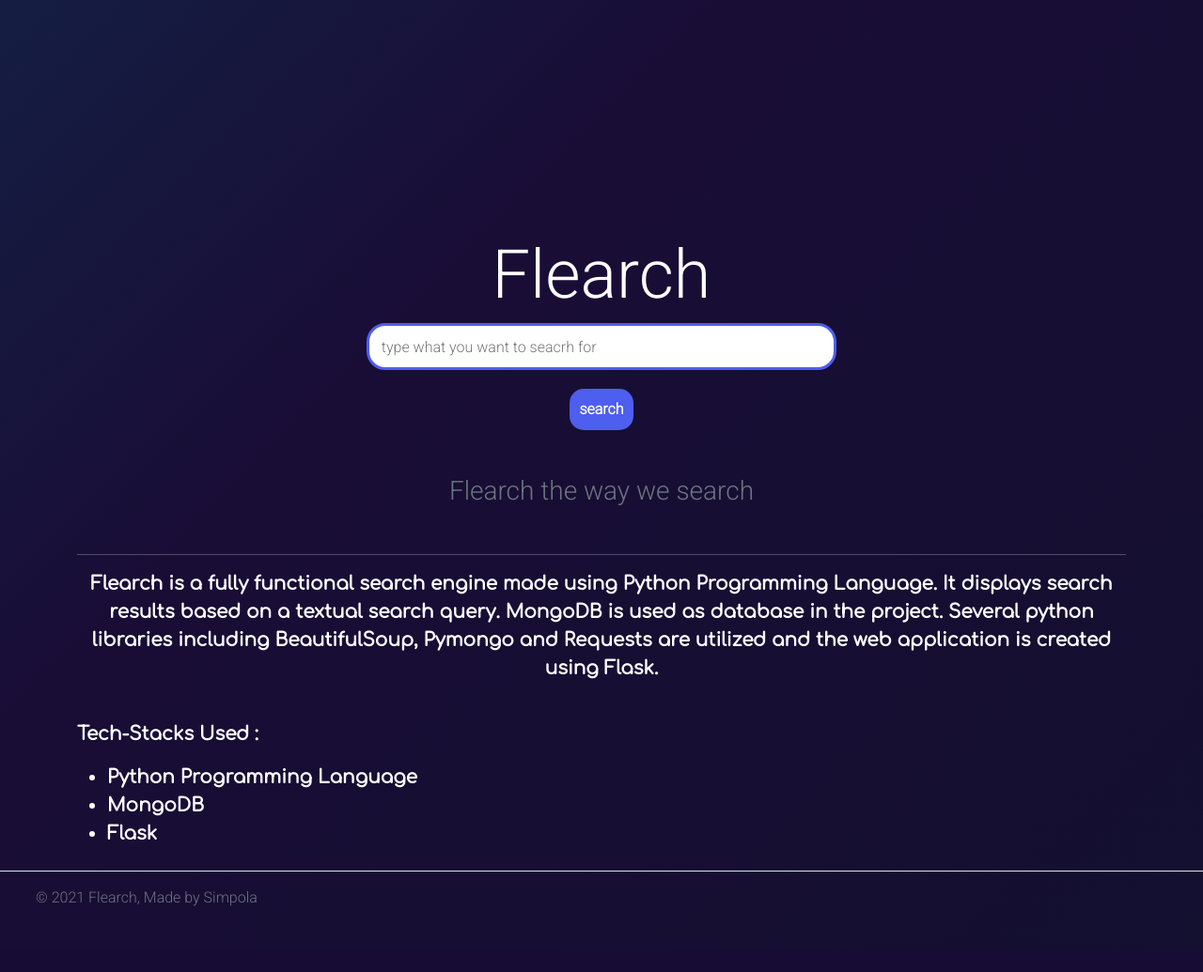
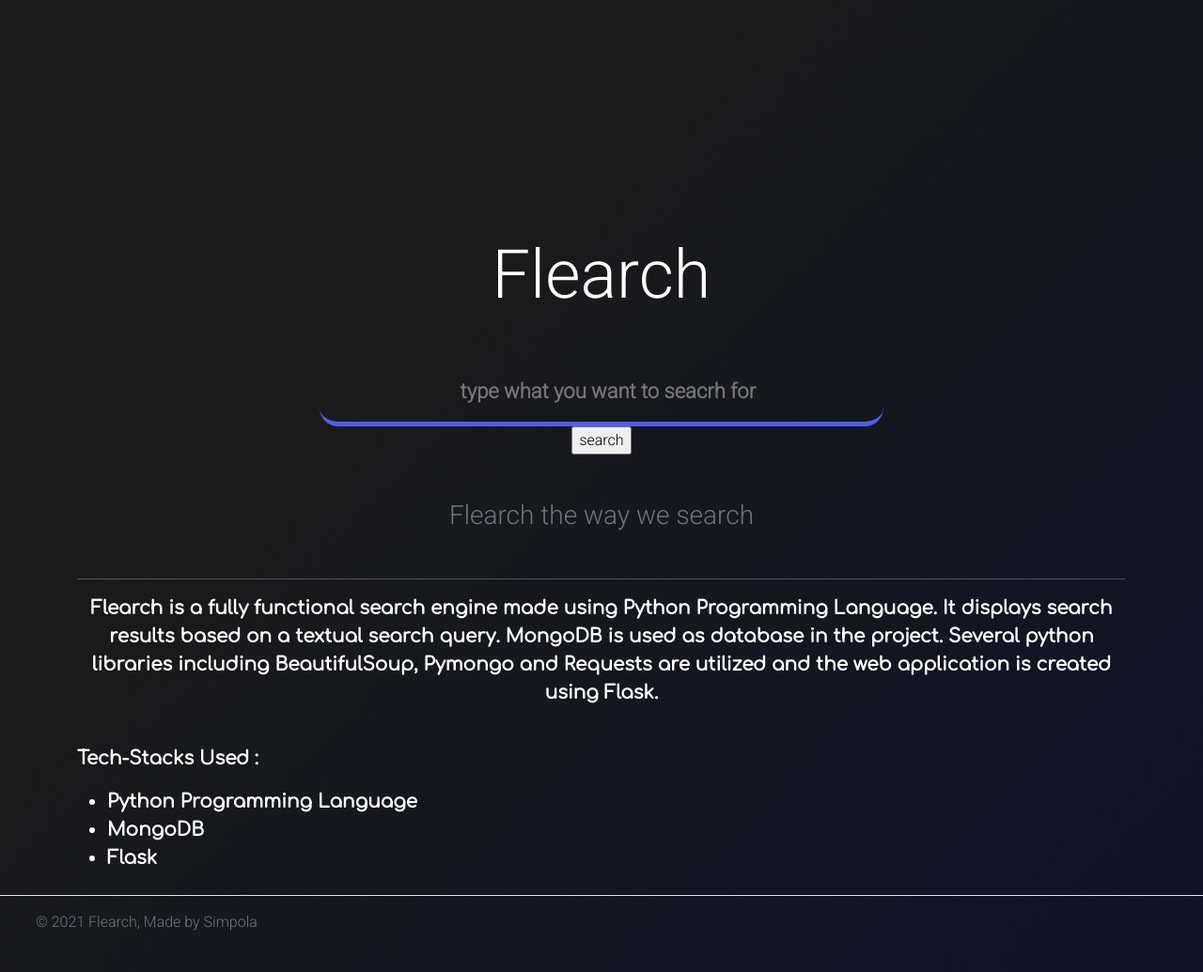
Before and after one commit to lugnitdgp/TDoC-Glugle, a Flask app: page / in a window 1280 px wide. Shown: the whole page at 94% size. Before the commit the page ends 965 px from the top, so only its background shows below. Run offline with Flask 2, Linux system fonts and the light colour scheme; some libraries are stand-ins or nearby versions.

Commit message:
updated base.css

```diff
--- a/Simpola-Task4/static/css/base.css
+++ b/Simpola-Task4/static/css/base.css
@@ -1,14 +1,13 @@
 @import url("https://fonts.googleapis.com/css2?family=Roboto:wght@300&display=swap");
 @import url("https://fonts.googleapis.com/css2?family=Comfortaa&family=Roboto:wght@300&display=swap");
+@import url('https://fonts.googleapis.com/css2?family=Comfortaa&family=Montserrat+Alternates:wght@200;300;400&family=Roboto:wght@300&display=swap');
 
 body {
-  background: linear-gradient(
-    -45deg,
-    rgb(13, 18, 41),
-    #190d36,
-    #084e68,
-    rgb(7, 34, 83)
-  );
+  background: linear-gradient(-45deg,
+      rgb(1, 10, 53),
+      #1a1a1a,
+      #252525,
+      rgb(25, 25, 26));
   background-size: 400% 400%;
   animation: gradient 13s ease infinite;
   font-family: "Roboto", sans-serif;
@@ -20,9 +19,11 @@ body {
   0% {
     background-position: 0% 50%;
   }
+
   50% {
     background-position: 100% 50%;
   }
+
   100% {
     background-position: 0% 50%;
   }
@@ -34,105 +35,140 @@ body {
   cursor: context-menu;
   box-sizing: border-box;
 }
+
 body::-webkit-scrollbar {
   display: none;
 }
 
 /* Hide scrollbar for IE, Edge and Firefox */
 body {
-  -ms-overflow-style: none; /* IE and Edge */
-  scrollbar-width: none; /* Firefox */
+  -ms-overflow-style: none;
+  /* IE and Edge */
+  scrollbar-width: none;
+  /* Firefox */
 }
+
 /* no scroll bar ended*/
 
 .take_query_home {
+  margin-top: 40px;
   border-radius: 20px;
   outline: none;
   padding-left: 5px;
-  border: 3px solid rgb(78, 94, 238);
-  width: 500px;
-  height: 50px;
+  border: 5px solid rgb(78, 94, 238);
+  border-top: none;
+  border-left: none;
+  background: none;
+  color: rgb(175, 175, 175);
+  font-weight: bold;
+  font-size: 22px;
+  text-align: center;
+  border-right: none;
+  width: 600px;
+  height: 70px;
 }
 
-.button_submit_home {
-  background-color: rgb(78, 94, 238);
-  border-radius: 15px;
+.search-btn-home {
+  background: linear-gradient(-45deg,
+      rgb(12, 24, 82),
+      #15739e,
+      #3b088d,
+      rgb(130, 47, 226));
+  background-size: 400% 400%;
+  animation: button-gradient 13s ease infinite;
+  font-weight: 700;
+  border-radius: 90px;
+  padding: 0.5em 1em;
+  font-weight: 400;
+  letter-spacing: 0.2rem;
   border: none;
-  outline: none !important;
+  outline: none;
   margin-top: 20px;
-  color: white;
-  font-weight: bold;
-  padding: 10px;
   transition: 0.3s all ease-in-out;
+  color: rgb(82, 236, 198);
 }
 
-.button_submit:hover {
-  transition: 0.3s all ease-in-out;
-  background-color: white;
-  color: rgb(78, 94, 238);
+@keyframes button-gradient {
+  0% {
+    background-position: 0% 50%;
+  }
+
+  50% {
+    background-position: 100% 50%;
+  }
+
+  100% {
+    background-position: 0% 50%;
+  }
 }
-
 
 
 /* RESULT PAGE */
 
 .meta-box {
-  background-image: linear-gradient(
-    to right,
-    rgba(39, 39, 39, 0.15),
-    rgba(39, 39, 39, 0.15)
-  );
-  box-shadow: inset 0 0 40px rgba(131, 131, 131, 0.055);
+  background-color: #2a2f35;
   border-radius: 10px;
   padding: 10px;
 }
 
 .take_query_search {
-  width: 500px;
+  width: 650px;
   border-radius: 20px;
-  border: 3px solid rgb(78, 94, 238);
+  border: 5px solid rgb(78, 94, 238);
   outline: none;
   padding-left: 5px;
-  height: 50px;
+  height: 60px;
+  border-top: none;
+  border-left: none;
+  background: none;
+  color: rgb(175, 175, 175);
+  font-weight: bold;
+  font-size: 22px;
+  border-right: none;
+  margin-top: 20px;
 }
 
-.button_submit_search {
-  background-color: rgb(78, 94, 238);
-  border-radius: 15px;
+.search-btn-search {
+  background: linear-gradient(-45deg,
+      rgb(12, 24, 82),
+      #15739e,
+      #3b088d,
+      rgb(130, 47, 226));
+  background-size: 400% 400%;
+  animation: button-gradient 13s ease infinite;
+  font-weight: 700;
+  border-radius: 90px;
+  padding: 0.5em 1em;
+  font-weight: 400;
+  letter-spacing: 0.2rem;
   border: none;
-  margin-left: 10px;
-  outline: none !important;
+  outline: none;
+  margin-left: 20px;
+  transition: 0.3s all ease-in-out;
+  color: rgb(82, 236, 198);
   margin-top: 20px;
-  color: white;
-  font-weight: bold;
-  padding: 10px;
-  transition: 0.3s all ease-in-out;
-  height: 50px;
 }
 
-.button_submit_search:hover {
-  transition: 0.3s all ease-in-out;
-  background-color: white;
-  color: rgb(78, 94, 238);
-}
-
-.search-results-container{
+.search-results-container {
   margin-left: 50px;
 }
 
-.work_search{
+.work_search {
   margin-left: 40px;
 }
 
 @media screen and (max-width: 530px) {
+
   .take_query_search,
   .take_query_home {
     width: 400px;
   }
-  .button_submit_search{
+
+  .button_submit_search {
     margin-left: 10px;
   }
-  .search-results-container{
+
+  .search-results-container {
     margin-left: 10px;
   }
 
@@ -143,7 +179,9 @@ body {
 }
 
 @media screen and (max-width: 430px) {
-  .take_query_search, .take_query_home {
+
+  .take_query_search,
+  .take_query_home {
     width: 370px;
   }
 
@@ -156,12 +194,14 @@ body {
   }
 
   .work_search {
-      margin-left: 10px;
-    }
+    margin-left: 10px;
+  }
 }
 
 @media screen and (max-width: 400px) {
-  .take_query_search, .take_query_home {
+
+  .take_query_search,
+  .take_query_home {
     width: 350px;
   }
 
@@ -179,7 +219,9 @@ body {
 }
 
 @media screen and (max-width: 380px) {
-  .take_query_search, .take_query_home {
+
+  .take_query_search,
+  .take_query_home {
     width: 320px;
   }
 
@@ -196,6 +238,6 @@ body {
   }
 }
 
-.submit-button{
+.submit-button {
   position: relative;
 }
```
